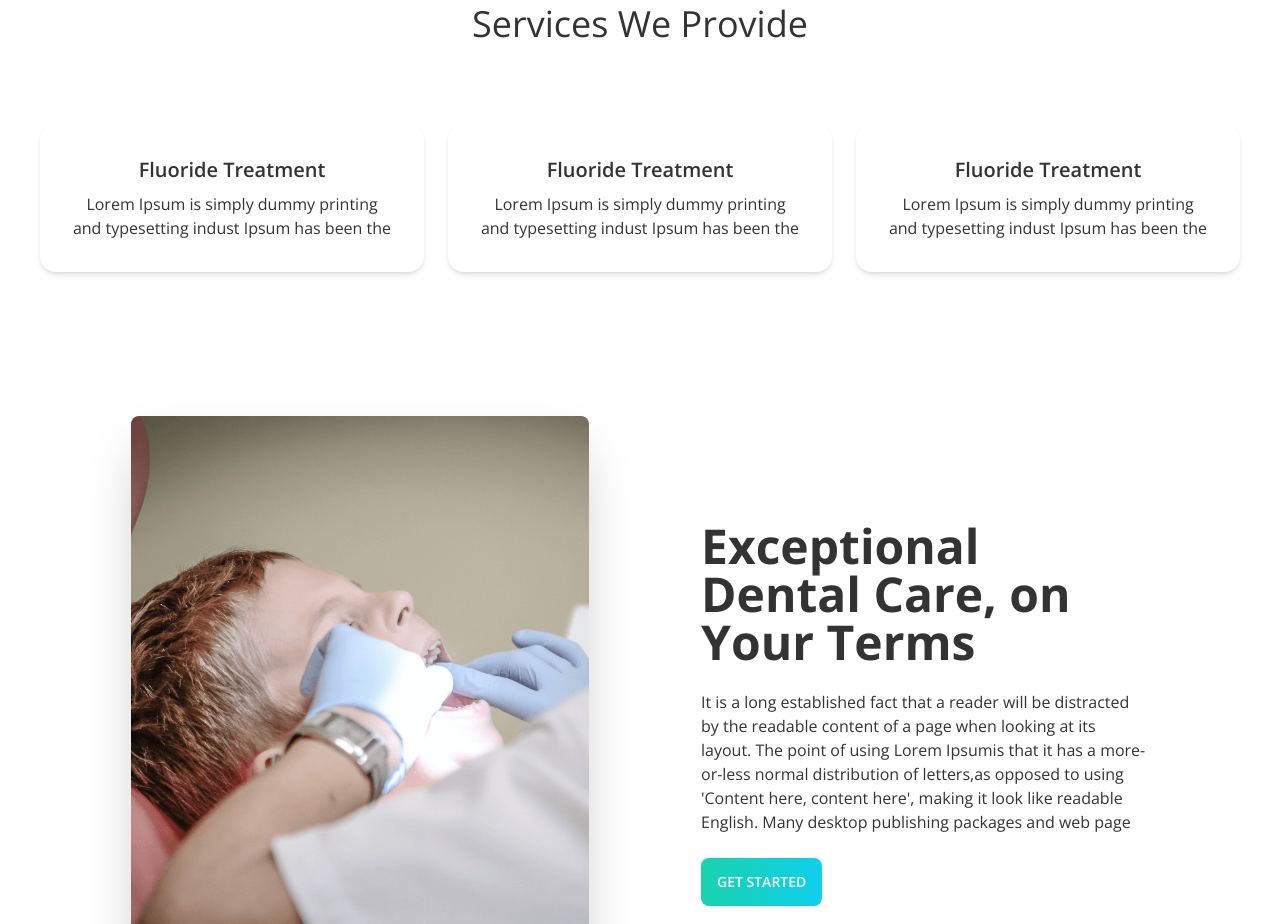
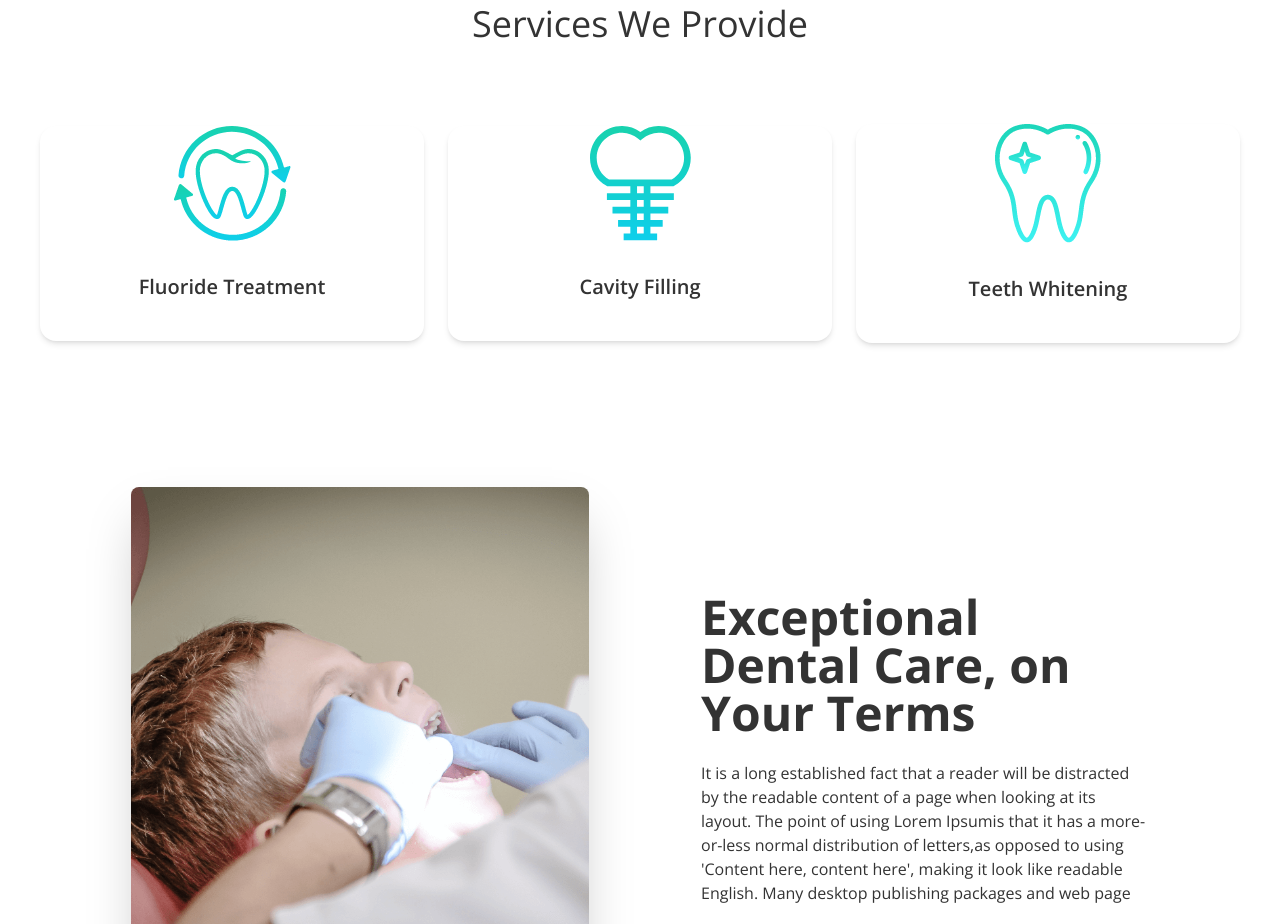
Before and after one commit to kmrajibfaysal/doctors-portal-client-km, a React (Create React App) app: page / in a window 1280 px wide. Shown: the part 1146-2070 px from the top of the page. Built offline with nearby package versions, Linux system fonts and the light colour scheme.

Commit message:
made sevice section dynamic with array.map

```diff
--- a/src/Pages/Home/ServiceCard.js
+++ b/src/Pages/Home/ServiceCard.js
@@ -1,17 +1,16 @@
 /* eslint-disable no-unused-vars */
 import React from 'react';
 
-function ServiceCard({ name, description, img }) {
+function ServiceCard({ service }) {
+    const { name, description, img } = service;
     return (
         <div className="card w-96 items-center justify-center bg-base-100 shadow-md">
             <div>
                 <img src={img} alt="" />
             </div>
             <div className="card-body text-center">
-                <h2 className="card-title justify-center">Fluoride Treatment</h2>
-                <p>
-                    Lorem Ipsum is simply dummy printing and typesetting indust Ipsum has been the
-                </p>
+                <h2 className="card-title justify-center">{name}</h2>
+                <p>{description}</p>
             </div>
         </div>
     );
--- a/src/Pages/Home/Services.js
+++ b/src/Pages/Home/Services.js
@@ -1,3 +1,4 @@
+/* eslint-disable no-underscore-dangle */
 import React from 'react';
 import cavity from '../../assets/images/cavity.png';
 import fluoride from '../../assets/images/fluoride.png';
@@ -35,7 +36,7 @@ function Services() {
             </div>
             <div className="flex w-full flex-col items-center justify-center space-y-8 md:flex-row md:space-y-0 md:space-x-6">
                 {services.map((service) => (
-                    <ServiceCard key={service.key} service={service} />
+                    <ServiceCard key={service._id} service={service} />
                 ))}
             </div>
 
--- a/src/Shared/Footer.js
+++ b/src/Shared/Footer.js
@@ -1,7 +1,8 @@
 /* eslint-disable jsx-a11y/anchor-is-valid */
 import React from 'react';
 
-const Footer = () => (
+function Footer() {
+    return (
         <div className="bg-footerBg bg-cover bg-center">
             <footer className="container footer mx-auto   p-10 text-base-content">
                 <div>
@@ -59,5 +60,6 @@ const Footer = () => (
             </footer>
         </div>
     );
+}
 
 export default Footer;
--- a/src/Shared/Nav.js
+++ b/src/Shared/Nav.js
@@ -4,7 +4,8 @@
 import React from 'react';
 import { Link } from 'react-router-dom';
 
-const Navbar = () => (
+function Navbar() {
+    return (
         <nav className="container mx-auto">
             <div className="navbar bg-base-100">
                 <div className="navbar-start">
@@ -78,5 +79,6 @@ const Navbar = () => (
             </div>
         </nav>
     );
+}
 
 export default Navbar;
```
Lines whose indentation alone changed are shown as unchanged.
